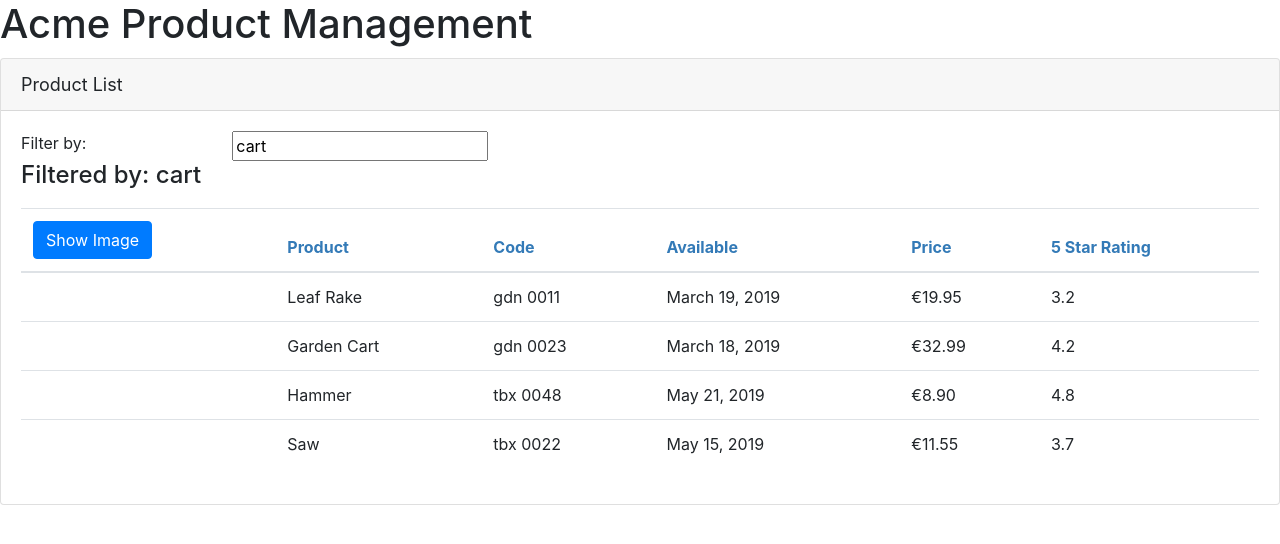
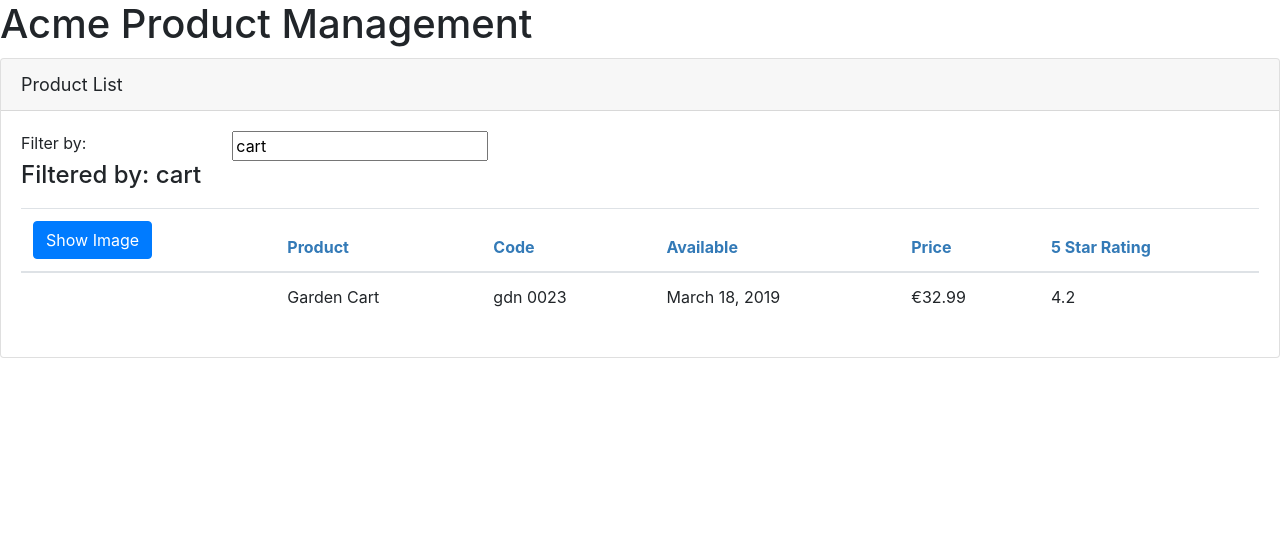
Before and after one commit to AaronCur/Angular-GettingStarted, an Angular app: page / in a window 1280 px wide. Shown: the top 544 px of the page. Built offline with nearby package versions, Linux system fonts and the light colour scheme.

Commit message:
Added list filtering

```diff
--- a/src/app/products/product-list.component.html
+++ b/src/app/products/product-list.component.html
@@ -33,7 +33,7 @@
         </thead>
         <tbody>
 
-            <tr *ngFor="let product of products">
+            <tr *ngFor="let product of filteredProducts">
                 <td>
                     <img *ngIf = 'showImage'
                         [src]='product.imageUrl'
--- a/src/app/products/product-list.component.ts
+++ b/src/app/products/product-list.component.ts
@@ -13,7 +13,16 @@
     imageWidth: number = 50;
     imageMargin: number = 2;
     showImage: boolean = false;
-    listFilter: string = 'cart';
+    _listFilter: string = 'cart';
+
+    get listFilter(): string {
+      return this._listFilter;
+    }
+    set listFilter(value: string) {
+      this._listFilter = value;
+      this.filteredProducts = this.listFilter ? this.performFilter(this.listFilter) : this.products;
+    }
+    filteredProducts: IProduct[];
     products: IProduct[] = [
         {
             productId: 1,
@@ -56,6 +65,16 @@
             imageUrl: 'assets/images/saw.png'
           }
     ];
+    constructor(){
+      this.filteredProducts = this.products;
+      this.listFilter = 'cart';
+    }
+
+    performFilter(filterBy: string): IProduct[] {
+      filterBy = filterBy.toLocaleLowerCase();
+      return this.products.filter((product: IProduct) =>
+                  product.productName.toLocaleLowerCase().indexOf(filterBy) !== -1);
+    }
 
     toggleImage(): void{
         this.showImage = !this.showImage;
```
